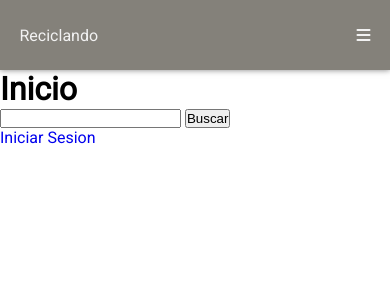
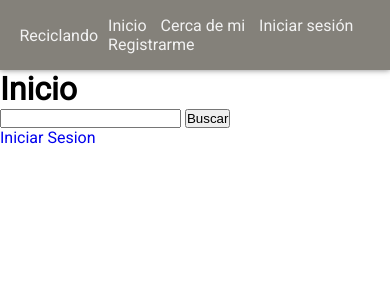
Before and after one commit to nmachado03/reciclando, a Flask app: page / in a window 390 px wide. Shown: the top 300 px of the page. Run offline with Flask 2, Linux system fonts and the light colour scheme; some libraries are stand-ins or nearby versions.

Commit message:
Only desktop

```diff
--- a/src/static/css/style.css
+++ b/src/static/css/style.css
@@ -44,29 +44,6 @@ nav a{
     display: none;
 }
 
-@media screen and (max-width:435px){
-    .hmbgr-menu{
-        display: block;
-    }
-
-    nav .enlaces{
-        position: fixed;
-        background: black;
-        left: 0;
-        top: 70px;
-        width: 70%;
-        height: 100vh;
-        display: flex;
-        justify-content: space-evenly;
-        align-items: center;
-        flex-direction: column;
-        transform: translateX(-100%);
-    }
-
-    nav .enlaces2{
-        transform: translateX(0%);
-    }
-}
 
 /* Flash Messages */
 
--- a/src/static/js/main.js
+++ /dev/null
@@ -1,29 +0,0 @@
-
-//Menu Responsive
-const enlaces = document.getElementsByClassName("enlaces")[0];
-const hmbrgMenu = document.getElementsByClassName("hmbgr-menu")[0];
-const menuHmbrg = document.getElementById("hmbrg-menu");
-let abierto = false;
-
-const toggleMenu = () => {
-    enlaces.classList.toggle("enlaces2")
-    enlaces.style.transition = "transform 0.5s ease-in-out"
-}
-
-hmbrgMenu.addEventListener("click", function () {
-    toggleMenu()
-    if (document.querySelector(".enlaces.enlaces2")) {
-        abierto = true;
-    } else {
-        abierto = false;
-    }
-})
-
-window.addEventListener("click", function (e) {
-    if (abierto) {
-        if (e.target !== menuHmbrg) {
-            toggleMenu();
-            abierto = false;
-        }
-    }
-})
```
